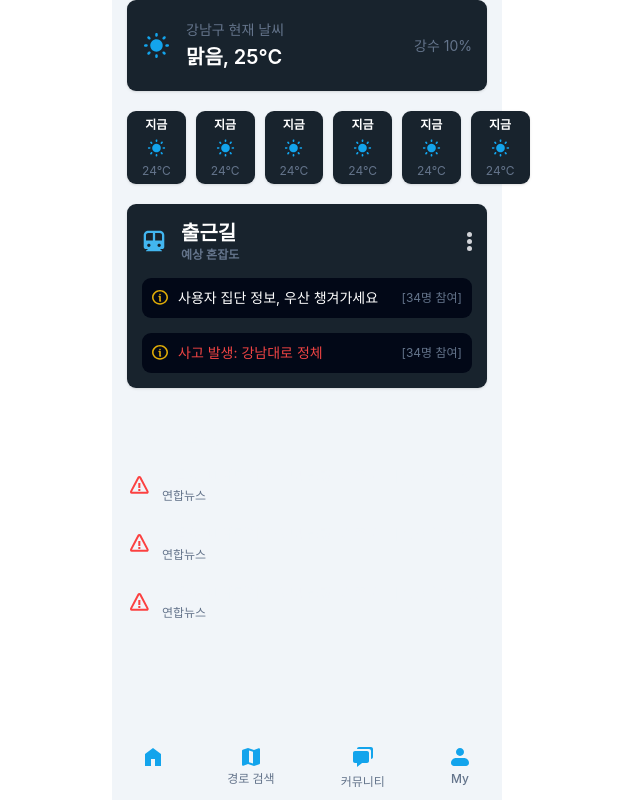
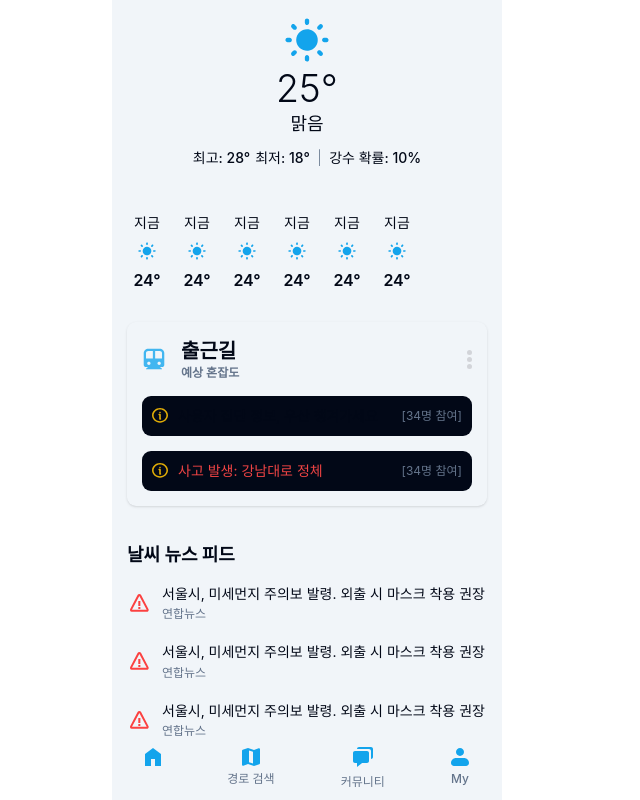
Before and after one commit to JJJ-un/WEANET, a React (Vite) app in the folder apps/client/: page / in a window 1280 px wide. Shown: the whole page, without its empty margins (333-973 px from the left). Built offline with nearby package versions, Linux system fonts and the light colour scheme; a web font is replaced by a local one.

Commit message:
refactor: 날씨 상태별 아이콘 및 색상 동적 처리 구조 구현

```diff
--- /dev/null
+++ b/apps/client/src/entities/weather/model/types.ts
@@ -0,0 +1,33 @@
+export type WeatherStatus = 'Clear' | 'Rain' | 'Snow' | 'Cloudy';
+
+export interface WeatherConfig {
+  label: string;
+  color: string;
+}
+
+export interface WeatherData {
+  status: WeatherStatus;
+  currentTemp: number;
+  maxTemp: number;
+  minTemp: number;
+  precipitation: number; // 강수 확률 (%)
+}
+
+export const WEATHER_CONFIG: Record<WeatherStatus, WeatherConfig> = {
+  Clear: {
+    label: '맑음',
+    color: 'var(--weather-clear)',
+  },
+  Rain: {
+    label: '비',
+    color: 'var(--weather-rain)',
+  },
+  Snow: {
+    label: '눈',
+    color: 'var(--weather-snow)',
+  },
+  Cloudy: {
+    label: '흐림',
+    color: 'var(--weather-cloudy)',
+  },
+};
--- /dev/null
+++ b/apps/client/src/entities/weather/ui/WeatherIcon.tsx
@@ -0,0 +1,33 @@
+import DefaultWeatherIcon from '@/shared/assets/icons/weather.svg?react';
+import { type WeatherStatus } from '../model/types';
+
+interface WeatherIconProps {
+  status: WeatherStatus;
+  className?: string;
+}
+
+/**
+ * 날씨 상태별 Tailwind 색상 클래스 매핑
+ */
+const STATUS_COLORS: Record<WeatherStatus, string> = {
+  Clear: 'text-[var(--weather-clear)]',
+  Rain: 'text-[var(--weather-rain)]',
+  Snow: 'text-[var(--weather-snow)]',
+  Cloudy: 'text-[var(--weather-cloudy)]',
+};
+
+/**
+ * 날씨 상태에 따라 아이콘과 색상을 동적으로 변경하는 컴포넌트
+ * @param status 'Clear' | 'Rain' | 'Snow' | 'Cloudy'
+ * @param className Tailwind 클래스 등을 통한 스타일링 확장
+ */
+export const WeatherIcon = ({ status, className }: WeatherIconProps) => {
+  const Icon = DefaultWeatherIcon;
+  const statusColorClass = STATUS_COLORS[status];
+
+  return (
+    <div className={`${statusColorClass} ${className}`}>
+      <Icon className="w-full h-full fill-current" />
+    </div>
+  );
+};
--- a/apps/client/src/routes/index.tsx
+++ b/apps/client/src/routes/index.tsx
@@ -50,14 +50,14 @@ function RouteComponent() {
         </S.CardContent>
       </S.Card>
       <div>
-        <p className="text-lg text-background mb-4">날씨 뉴스 피드</p>
+        <p className="text-lg text-foreground mb-4 font-bold">날씨 뉴스 피드</p>
 
         {/* 날씨 뉴스 피드 */}
         <div>
           <div className="flex items-center gap-4 mt-8">
             <WarningIcon className="inline" />
             <div className="flex flex-col gap-1">
-              <span className="text-sm text-background">
+              <span className="text-sm text-foreground">
                 서울시, 미세먼지 주의보 발령. 외출 시 마스크 착용 권장
               </span>
               <span className="text-xs text-muted-foreground">연합뉴스</span>
@@ -66,7 +66,7 @@ function RouteComponent() {
           <div className="flex items-center gap-4 mt-8">
             <WarningIcon className="inline" />
             <div className="flex flex-col gap-1">
-              <span className="text-sm text-background">
+              <span className="text-sm text-foreground">
                 서울시, 미세먼지 주의보 발령. 외출 시 마스크 착용 권장
               </span>
               <span className="text-xs text-muted-foreground">연합뉴스</span>
@@ -75,7 +75,7 @@ function RouteComponent() {
           <div className="flex items-center gap-4 mt-8">
             <WarningIcon className="inline" />
             <div className="flex flex-col gap-1">
-              <span className="text-sm text-background">
+              <span className="text-sm text-foreground">
                 서울시, 미세먼지 주의보 발령. 외출 시 마스크 착용 권장
               </span>
               <span className="text-xs text-muted-foreground">연합뉴스</span>
--- a/apps/client/src/shared/styles/colors.css
+++ b/apps/client/src/shared/styles/colors.css
@@ -39,4 +39,10 @@
   /* 상태 (Destructive: Red-500) */
   --destructive: #ef4444;
   --destructive-foreground: #f8fafc;
+
+  /* 날씨 관련 색상 */
+  --weather-clear: #f59e0b; /* 맑음: Amber-500 */
+  --weather-rain: #3b82f6; /* 비: Blue-500 */
+  --weather-snow: #94a3b8; /* 눈: Slate-400 */
+  --weather-cloudy: #64748b; /* 흐림: Slate-500 */
 }
--- a/apps/client/src/shared/ui/Card.tsx
+++ b/apps/client/src/shared/ui/Card.tsx
@@ -6,10 +6,7 @@ function Card({ className, ...props }: React.ComponentProps<'div'>) {
   return (
     <div
       data-slot="card"
-      className={cn(
-        'bg-card-foreground text-card flex flex-col gap-6 rounded-xl py-6 shadow-sm',
-        className,
-      )}
+      className={cn('flex flex-col gap-6 rounded-xl py-6 shadow-sm', className)}
       {...props}
     />
   );
--- a/apps/client/src/widget/current-weather/ui/CurrentWeather.tsx
+++ b/apps/client/src/widget/current-weather/ui/CurrentWeather.tsx
@@ -1,22 +1,45 @@
 import * as S from '@/shared/ui/Card';
-import WeatherIcon from '@/shared/assets/icons/weather.svg?react';
+import { WeatherIcon } from '@/entities/weather/ui/WeatherIcon';
+import { WEATHER_CONFIG, type WeatherData } from '@/entities/weather/model/types';
 
 const CurrentWeather = () => {
-  // wiget은 피그마 ui 컴포넌트와 제일 가깝나?
+  // 실제 API (TanStack Query 등) 연동 시 이 부분을 useQuery 결과로 대체
+  const weatherData: WeatherData = {
+    status: 'Clear',
+    currentTemp: 25,
+    maxTemp: 28,
+    minTemp: 18,
+    precipitation: 10,
+  };
+
+  const config = WEATHER_CONFIG[weatherData.status];
+
   return (
-    <S.Card className="w-[100%] h-[91px] flex justify-center items-center gap-8">
-      <S.CardContent className="flex justify-between items-center w-full">
-        <div className="flex items-center gap-6">
-          <WeatherIcon />
-          <div className="flex flex-col gap-1">
-            <S.CardDescription>강남구 현재 날씨</S.CardDescription>
-            <S.CardTitle className="text-xl">맑음, 25°C</S.CardTitle>
-          </div>
+    <S.Card className="w-full flex flex-col items-center py-6 gap-2 bg-transparent shadow-none border-none text-foreground">
+      {/* 1. WeatherIcon: 컴포넌트 중앙 상단 */}
+      <div className="flex justify-center">
+        <WeatherIcon status={weatherData.status} className="w-20 h-20" />
+      </div>
+
+      {/* 2. 기온 및 날씨 상태: 아이콘 아래 중앙 */}
+      <div className="flex flex-col items-center">
+        <span className="text-6xl font-light">{weatherData.currentTemp}°</span>
+        <S.CardTitle className="text-lg font-normal mt-1 text-foreground">
+          {config.label}
+        </S.CardTitle>
+      </div>
+
+      {/* 3. 최고, 최저, 강수 확률: 그 밑에 배치 */}
+      <div className="flex gap-3 text-sm mt-2 text-foreground">
+        <div className="flex gap-2 font-medium">
+          <span>최고: {weatherData.maxTemp}°</span>
+          <span>최저: {weatherData.minTemp}°</span>
         </div>
-        <div>
-          <S.CardDescription>강수 10%</S.CardDescription>
+        <span className="text-muted-foreground font-light">|</span>
+        <div className="font-medium">
+          <span>강수 확률: {weatherData.precipitation}%</span>
         </div>
-      </S.CardContent>
+      </div>
     </S.Card>
   );
 };
--- a/apps/client/src/widget/current-weather/ui/DailyForecast.tsx
+++ b/apps/client/src/widget/current-weather/ui/DailyForecast.tsx
@@ -1,17 +1,17 @@
-import * as S from '@/shared/ui/card';
-import WeatherIcon from '@/shared/assets/icons/weather.svg?react';
+import * as S from '@/shared/ui/Card';
+import { WeatherIcon } from '@/entities/weather/ui/WeatherIcon';
 
 const DailyForecast = () => {
-  // wiget은 피그마 ui 컴포넌트와 제일 가깝나?
   return (
-    <S.Card className="w-[100%] h-[73px] flex-col items-center justify-center">
-      <S.CardContent className="flex flex-col items-center justify-center gap-2">
-        <S.CardTitle className="text-xs">지금</S.CardTitle>
-        <div className=" flex flex-col items-center justify-center w-[20px] h-[20px]">
-          <WeatherIcon />
-        </div>
-        <S.CardDescription className="text-xs">24°C</S.CardDescription>
-      </S.CardContent>
+    <S.Card className="flex flex-col items-center min-w-[4rem] py-4 gap-3 bg-transparent border-none shadow-none">
+      {/* 시간 */}
+      <S.CardTitle className="text-sm font-medium text-foreground">지금</S.CardTitle>
+      {/* 아이콘 */}
+      <div className="flex justify-center">
+        <WeatherIcon status="Clear" className="w-8 h-8" />
+      </div>
+      {/* 기온 */}
+      <span className="text-base font-semibold">24°</span>
     </S.Card>
   );
 };
```
